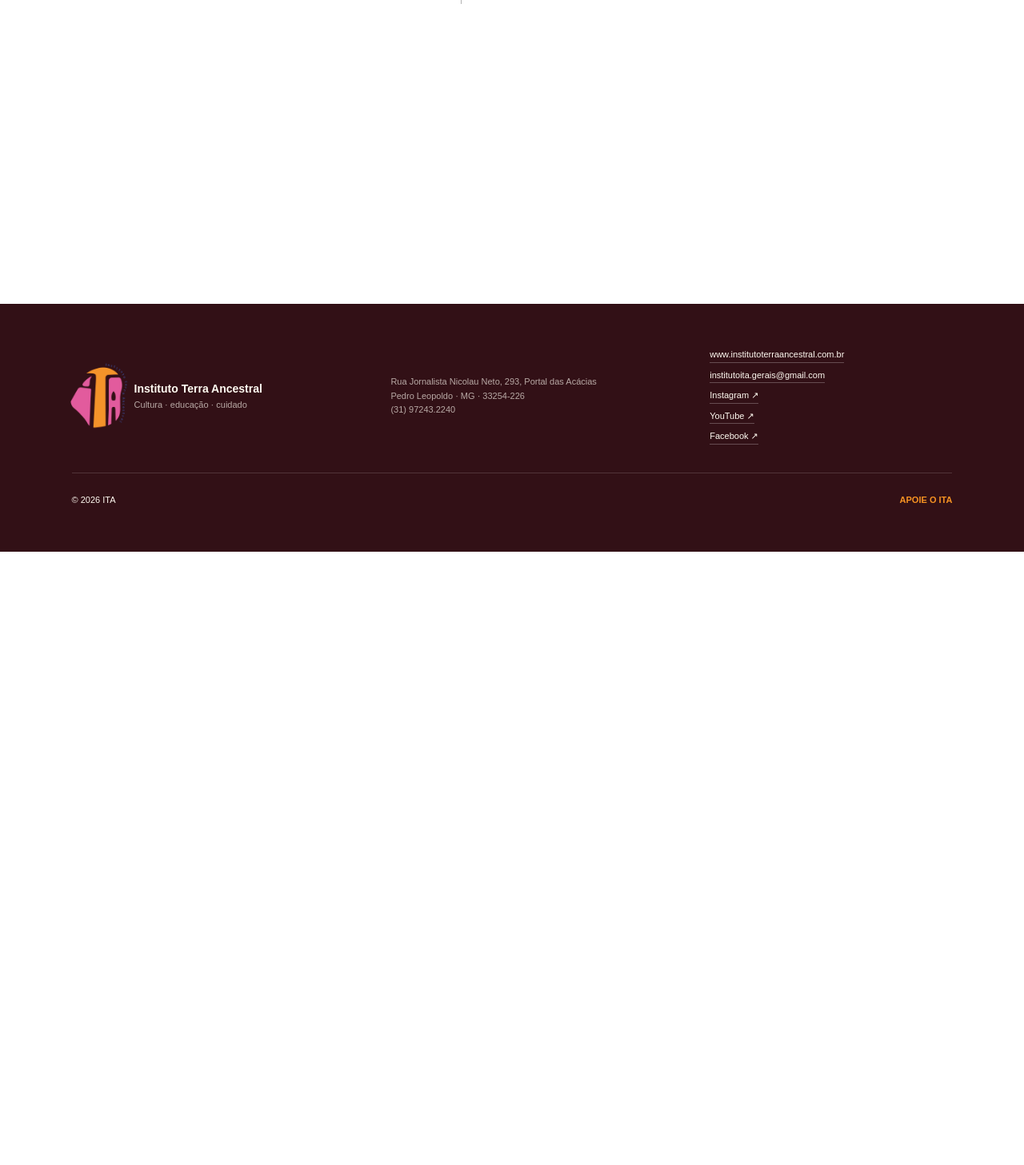
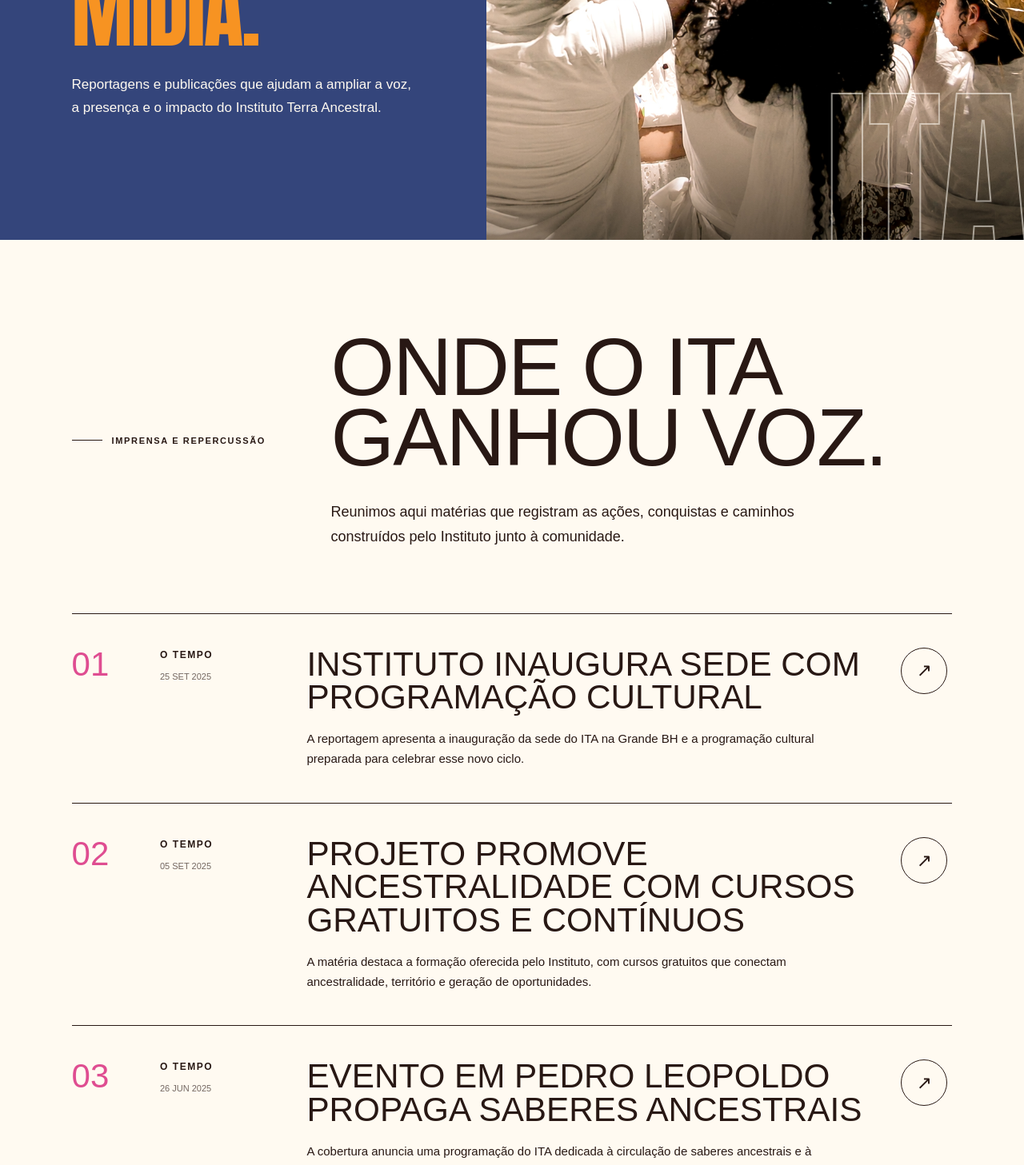
Before and after one commit to thyfanixs/instituto-terra-ancestral, a Next.js app: page /noticias in a window 1280 px wide. Before the commit this address had no page. Shown: the part 420-1877 px from the top of the page at 80% size. Before the commit the page ends 1110 px from the top, so only its background shows below. Built offline with nearby package versions, Linux system fonts and the light colour scheme.

Commit message:
Adiciona página de notícias do ITA

```diff
--- a/app/components/SiteFooter.tsx
+++ b/app/components/SiteFooter.tsx
@@ -15,6 +15,7 @@ export default function SiteFooter() {
       </address>
       <div className="footer-links">
         <a href="https://www.institutoterraancestral.com.br">www.institutoterraancestral.com.br</a>
+        <Link href="/noticias">Notícias</Link>
         <a href="mailto:institutoita.gerais@gmail.com">institutoita.gerais@gmail.com</a>
         <a href="https://www.instagram.com/ita.gerais/" target="_blank" rel="noreferrer">Instagram ↗</a>
         <a href="https://www.youtube.com/@itainstitutoterraancestral" target="_blank" rel="noreferrer">YouTube ↗</a>
--- a/app/components/SiteHeader.tsx
+++ b/app/components/SiteHeader.tsx
@@ -9,6 +9,7 @@ const navigation = [
   { href: "/quem-somos", label: "Quem somos" },
   { href: "/acoes", label: "Ações" },
   { href: "/impacto", label: "Impacto" },
+  { href: "/noticias", label: "Notícias" },
   { href: "/apoie", label: "Apoie o ITA" },
   { href: "/contato", label: "Contato" },
 ];
--- a/app/globals.css
+++ b/app/globals.css
@@ -690,6 +690,51 @@ h1, h2, h3, .display-copy, blockquote {
 .space-gallery-grid figure { aspect-ratio: 4 / 3; margin: 0; overflow: hidden; }
 .space-gallery-grid img { height: 100%; object-fit: cover; width: 100%; }
 
+.news-page { background: var(--paper); }
+.news-intro { display: grid; gap: 65px; grid-template-columns: .75fr 2.25fr; }
+.news-intro > div { max-width: 970px; }
+.news-intro h2 {
+  font-family: var(--display);
+  font-size: clamp(65px, 8vw, 118px);
+  letter-spacing: -.02em;
+  line-height: .86;
+  margin: 0;
+  text-transform: uppercase;
+}
+.news-intro > div > p { font-size: 18px; line-height: 1.7; margin: 34px 0 0; max-width: 660px; }
+.news-list { margin-top: 80px; }
+.news-card {
+  align-items: start;
+  border-top: 1px solid var(--ink);
+  color: inherit;
+  display: grid;
+  gap: clamp(22px, 3vw, 48px);
+  grid-template-columns: 72px 145px minmax(0, 1fr) 64px;
+  padding: 42px 0;
+  text-decoration: none;
+  transition: color .25s ease, transform .25s ease;
+}
+.news-card:last-child { border-bottom: 1px solid var(--ink); }
+.news-card:hover { color: var(--wine); transform: translateX(10px); }
+.news-index { color: var(--pink); font-family: var(--display); font-size: 42px; line-height: 1; }
+.news-meta { display: flex; flex-direction: column; gap: 10px; }
+.news-meta strong { font-size: 12px; letter-spacing: .13em; text-transform: uppercase; }
+.news-meta time { font-size: 11px; opacity: .65; }
+.news-story h3 { font-family: var(--display); font-size: clamp(30px, 3.3vw, 52px); line-height: .98; margin: 0; text-transform: uppercase; }
+.news-story p { font-size: 15px; line-height: 1.65; margin: 20px 0 0; max-width: 720px; }
+.news-arrow {
+  align-items: center;
+  border: 1px solid currentColor;
+  border-radius: 50%;
+  display: flex;
+  font-size: 23px;
+  height: 58px;
+  justify-content: center;
+  transition: background .25s ease, color .25s ease;
+  width: 58px;
+}
+.news-card:hover .news-arrow { background: var(--wine); color: var(--paper); }
+
 .site-footer {
   align-items: center;
   background: var(--wine-dark);
@@ -815,6 +860,15 @@ h1, h2, h3, .display-copy, blockquote {
   .partnership-links > div { grid-template-columns: 1fr; }
   .partnership-links a, .partnership-links a:first-child { border-left: 0; border-top: 1px solid rgba(35,24,21,.45); padding: 15px 0; }
   .partnership-links-light a, .partnership-links-light a:first-child { border-top-color: rgba(255,247,232,.45); }
+  .news-intro { gap: 28px; grid-template-columns: 1fr; }
+  .news-intro h2 { font-size: 56px; }
+  .news-list { margin-top: 55px; }
+  .news-card { gap: 18px; grid-template-columns: 48px 1fr; padding: 32px 0; }
+  .news-card:hover { transform: none; }
+  .news-index { font-size: 32px; grid-row: 1 / span 3; }
+  .news-meta, .news-story, .news-arrow { grid-column: 2; }
+  .news-story h3 { font-size: 34px; }
+  .news-arrow { height: 48px; margin-top: 4px; width: 48px; }
   .support-card { border-bottom: 1px solid var(--line); min-height: 330px; padding: 30px 20px; }
   .support-card h3 { margin-top: 75px; }
   .incentive-art { min-height: 350px; }
--- /dev/null
+++ b/app/noticias/page.tsx
@@ -0,0 +1,88 @@
+import type { Metadata } from "next";
+import PageHero from "../components/PageHero";
+
+export const metadata: Metadata = {
+  title: "Notícias",
+  description: "Acompanhe as aparições do Instituto Terra Ancestral na imprensa e em veículos de comunicação.",
+};
+
+const news = [
+  {
+    source: "O TEMPO",
+    date: "25 SET 2025",
+    dateTime: "2025-09-25",
+    title: "Instituto inaugura sede com programação cultural",
+    summary: "A reportagem apresenta a inauguração da sede do ITA na Grande BH e a programação cultural preparada para celebrar esse novo ciclo.",
+    href: "https://www.otempo.com.br/entretenimento/2025/9/25/instituto-de-promove-ancestralidade-na-grande-bh-inaugura-sede-com-programacao-cultural",
+  },
+  {
+    source: "O TEMPO",
+    date: "05 SET 2025",
+    dateTime: "2025-09-05",
+    title: "Projeto promove ancestralidade com cursos gratuitos e contínuos",
+    summary: "A matéria destaca a formação oferecida pelo Instituto, com cursos gratuitos que conectam ancestralidade, território e geração de oportunidades.",
+    href: "https://www.otempo.com.br/entretenimento/2025/9/5/projeto-promove-a-ancestralidade-com-cursos-gratuitos-e-continuos-na-grande-bh",
+  },
+  {
+    source: "O TEMPO",
+    date: "26 JUN 2025",
+    dateTime: "2025-06-26",
+    title: "Evento em Pedro Leopoldo propaga saberes ancestrais",
+    summary: "A cobertura anuncia uma programação do ITA dedicada à circulação de saberes ancestrais e à valorização das memórias culturais em Pedro Leopoldo.",
+    href: "https://www.otempo.com.br/cidades/2025/6/26/evento-em-pedro-leopoldo-propaga-saberes-ancestrais-no-proximo-sabado",
+  },
+];
+
+export default function Noticias() {
+  return (
+    <main className="news-page">
+      <PageHero
+        index="06"
+        eyebrow="Notícias"
+        title="ITA na"
+        accent="mídia."
+        description="Reportagens e publicações que ajudam a ampliar a voz, a presença e o impacto do Instituto Terra Ancestral."
+        image="/images/official/teatro-negro.jpg"
+        imageAlt="Participantes unidos em uma atividade do Instituto Terra Ancestral"
+        tone="blue"
+      />
+
+      <section className="news-section section">
+        <div className="news-intro">
+          <p className="section-index reveal">Imprensa e repercussão</p>
+          <div>
+            <h2 className="reveal">Onde o ITA<br />ganhou voz.</h2>
+            <p className="reveal">
+              Reunimos aqui matérias que registram as ações, conquistas e caminhos
+              construídos pelo Instituto junto à comunidade.
+            </p>
+          </div>
+        </div>
+
+        <div className="news-list">
+          {news.map((item, index) => (
+            <a
+              className={`news-card reveal delay-${index + 1}`}
+              href={item.href}
+              key={item.href}
+              target="_blank"
+              rel="noreferrer"
+              aria-label={`Ler no ${item.source}: ${item.title}`}
+            >
+              <span className="news-index">0{index + 1}</span>
+              <div className="news-meta">
+                <strong>{item.source}</strong>
+                <time dateTime={item.dateTime}>{item.date}</time>
+              </div>
+              <div className="news-story">
+                <h3>{item.title}</h3>
+                <p>{item.summary}</p>
+              </div>
+              <span className="news-arrow" aria-hidden="true">↗</span>
+            </a>
+          ))}
+        </div>
+      </section>
+    </main>
+  );
+}
```
Also changed, not shown: 1 other file (tests, documents, lock files or other folders).
